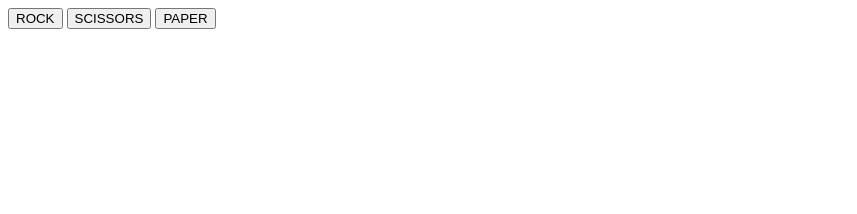
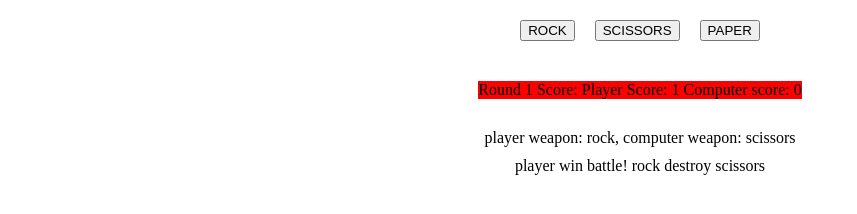
Before and after one commit to wa51u/Rock-Paper-Scissors, a plain HTML site: page index.html in a window 1280 px wide. Both pictures are taken after a click on the button "ROCK". Shown: the whole page, without its empty margins (0-857 px from the left). Drawn offline with Linux system fonts and the light colour scheme.

Commit message:
first revision done

```diff
--- a/index.html
+++ b/index.html
@@ -8,11 +8,12 @@
 
 </head>
 <body>
-
+    <div id="buttonsContainter">
     <button id="rock">ROCK</button>
     <button id="scissors">SCISSORS</button>
     <button id="paper">PAPER</button>
-
+    </div>
+    <div id="scoreBoard"></div>
 
     <script src="script.js"></script>
 
--- a/script.js
+++ b/script.js
@@ -1,31 +1,17 @@
-
 let playerScore = 0
 let computerScore = 0
-
-let playerSelection;
-let computerSelection;
-let userChoice = "";
-
-
-
-
-/*
-function getUserChoice(){
-    let userChoice ="";
-    userChoice = prompt("Please choose your weapon: \n(rock scissors paper) ");
-    userChoice = userChoice.toLowerCase();
-    if  (userChoice == "rock" || userChoice == "paper" || userChoice == "scissors") {
-        return userChoice;
-    }else{
-        alert("wrong weapon, bye bye");
-        return userChoice = ("STOP");
-    };
-};
-*/
+let playerSelection
+let computerSelection
+let userChoice = ""
+let computerChoice = ""
+let result = ""
+let roundNr = 0
+let round = ""
+let warScore = ""
+let warResult = ""
 
 function getComputerChoice() {
-    let random = Math.floor(Math.random() * 3)+1;
-    console.log("number" + random);
+    let random = Math.floor(Math.random() * 3) + 1;
     if (random == 1) {
         return "rock";
     } else if (random == 2) {
@@ -35,81 +21,88 @@ function getComputerChoice() {
     };
 };
 
-
- function playRound(playerSelection, computerSelection){
-
-    if (playerSelection == computerSelection){
+function playRound(playerSelection, computerSelection) {
+    computerChoice = computerSelection
+    if (playerSelection == computerSelection) {
         playerScore = playerScore + 1;
         computerScore = computerScore + 1;
         return ("Win-Win" + playerSelection);
     } else if (
         (playerSelection == "rock" && computerSelection == "scissors") ||
         (playerSelection == "scissors" && computerSelection == "paper") ||
-        (playerSelection == "paper" && computerSelection == "rock") ){
+        (playerSelection == "paper" && computerSelection == "rock")) {
         playerScore = playerScore + 1;
-        alert ("player win battle!\n" + playerSelection + " destroy " + computerSelection);
+        result = ("player win battle!\n" + playerSelection + " destroy " + computerSelection);
     } else {
         computerScore = computerScore + 1;
-        alert ("player loose battle!\n" + playerSelection + " is destroyed by: " + computerSelection);
+        result = ("player loose battle!\n" + playerSelection + " is destroyed by: " + computerSelection);
     };
 };
 
+function game(button) {
+    userChoice = (button);
+    playRound(button, getComputerChoice());
+    roundNr++;
+    round = ("Round " + (roundNr) + " Score:\nPlayer Score: " + playerScore + " Computer score: " + computerScore);
+    if (roundNr == 6){
+        divBoard.style.visibility='hidden';
 
-
-function game(){
-
-        playerSelection = getUserChoice();
-
-        computerSelection = getComputerChoice();
-        playRound(playerSelection,computerSelection);
-       // alert("Round "+ (i + 1)  +" Score:\nPlayer Score: " + playerScore + " Computer score: " + computerScore);
-    };
+        window.location.reload();
+        divBoard.style.visibility='hidden';
+    }
+    dashBoardRefresh();
+    if (roundNr == 5) {
         if (playerScore > computerScore) {
-        let warResult = "WIN";
+            warResult = "WIN";
         } else if (playerScore == computerScore) {
             warResult = "DRAW";
         } else {
             warResult = "LOOSE";
         }
-      //  alert("player: " + warResult + " with computer\nPlayer Score: " + playerScore + " - Computer score: " + computerScore);
+        warScore = ("player: " + warResult + " with computer:\nPlayer Score: " + playerScore + " - Computer score: " + computerScore);
+        dashBoardRefresh();
+    };
+};
 
-
-/*
-rockBtn = document.querySelector('#rock');
-scissorsBtn = document.querySelector('#scissors');
-papperBtn = document.querySelector('#paper');
-
-
-
-
-
-rockBtn.addEventListener('click', rock)
-scissorsBtn.addEventListener('click', scissors)
-papperBtn.addEventListener('click', paper)
-
-function rock(){
-    console.log('rock')
-};
-function scissors(){
-    console.log('scissors')
-};
-function paper(){
-    console.log('paper')
-};
-*/
-
-buttons = document.querySelectorAll('button')
+buttons = document.querySelectorAll('button');
+divCont = document.querySelector('#buttonsContainter');
+divCont.style.display = "flex";
+divCont.style.justifyContent = "center";
+divCont.style.alignItems = "center";
+divCont.style.gap = "20px";
+divCont.style.margin = "20px";
 
 buttons.forEach(button => {
     button.addEventListener('click', () => {
-    UserChoice = (button.id)
-    console.log(button.id)
-    playRound(button.id, getComputerChoice())
+        game(button.id);
     });
 });
 
+divBoard = document.querySelector('#scoreBoard');
+divBoard.style.display = "flex";
+divBoard.style.flexDirection = "column";
+divBoard.style.justifyContent = "center";
+divBoard.style.alignItems = "center";
 
+divSubBoard = document.createElement('div');
+divSubBoard.style.backgroundColor = "red";
+divSubBoard.style.margin = "20px";
+divBoard.appendChild(divSubBoard);
 
-function getUserChoice(){
-return userChoice
+divSubBoardTwo = document.createElement('div');
+divSubBoardTwo.style.margin = "10px";
+divBoard.appendChild(divSubBoardTwo);
+
+divSubBoardThree = document.createElement('div');
+divBoard.appendChild(divSubBoardThree);
+divSubBoardFour = document.createElement('div');
+divSubBoardFour.style.margin = "30px";
+divSubBoardFour.style.fontSize = "17px";
+divBoard.appendChild(divSubBoardFour);
+
+function dashBoardRefresh() {
+    divSubBoard.textContent = round;
+    divSubBoardTwo.textContent = `player weapon: ${userChoice},   computer weapon: ${computerChoice}`;
+    divSubBoardThree.textContent = result;
+    divSubBoardFour.textContent = warScore;
 }
```
Lines whose indentation alone changed are shown as unchanged.
